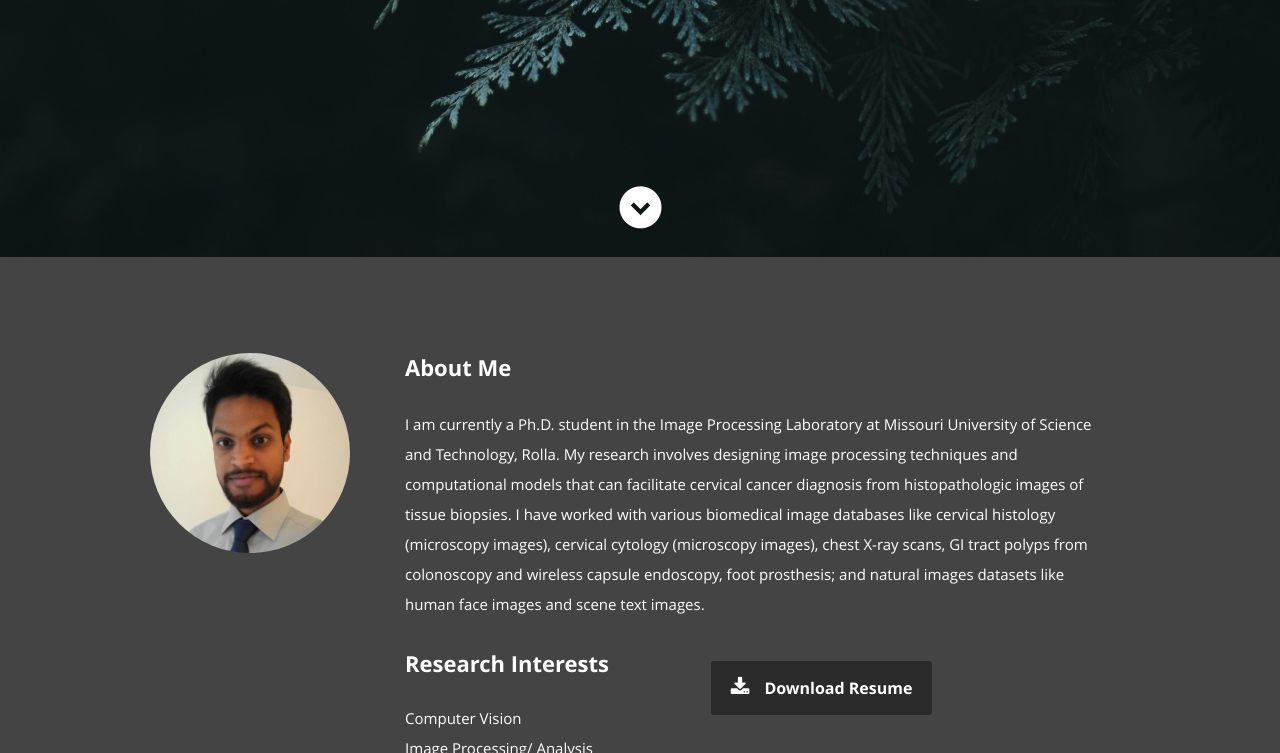
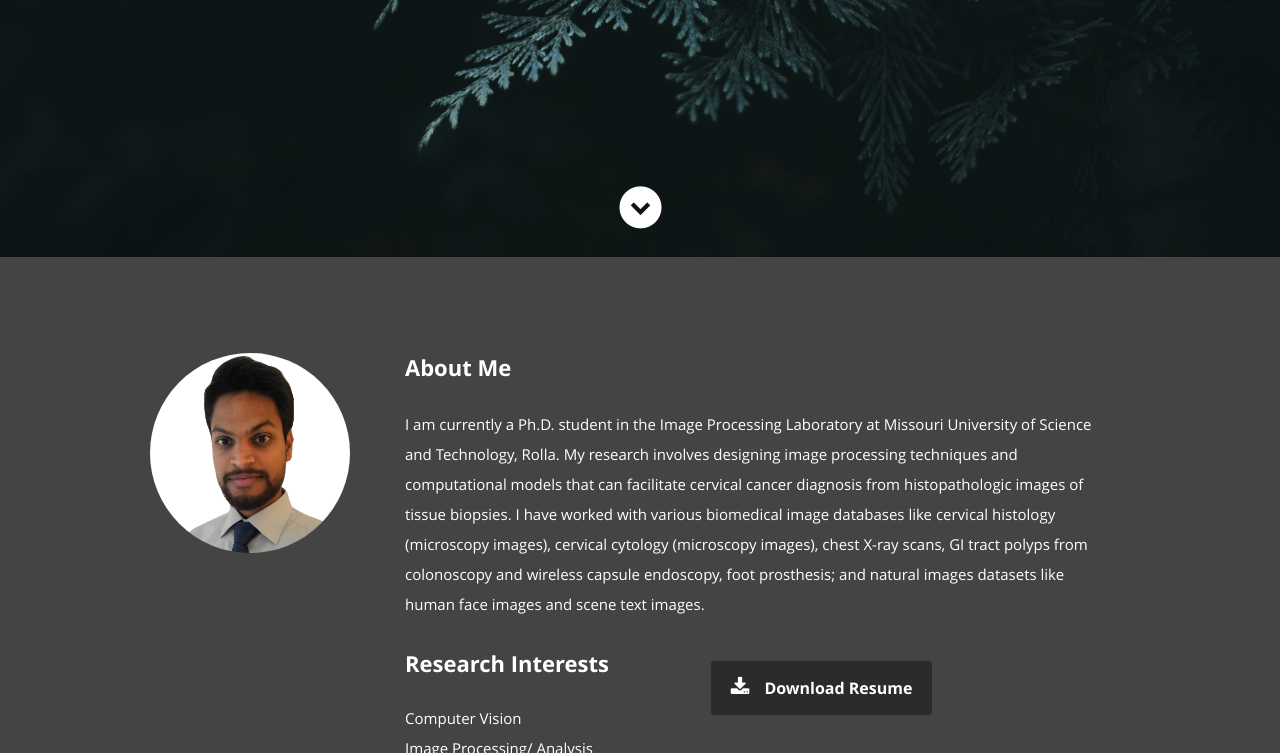
Before and after one commit to Sdhir/sdhir.github.io, a plain HTML site: page index.html in a window 1280 px wide. Shown: the part 543-1296 px from the top of the page. Drawn offline with nearby package versions, Linux system fonts and the light colour scheme; files whose address does not match are found by name.

Commit message:
pic edited

```diff
--- a/index.html
+++ b/index.html
@@ -85,7 +85,7 @@
 
          <div class="three columns">
 
-            <img class="profile-pic"  src="files/my_pic.jpg" alt="" />
+            <img class="profile-pic"  src="files/my_pic_v2.jpg" alt="" />
 
          </div>
 
```
Also changed, not shown: files/my_pic_v2.jpg (added), 2 other files.
